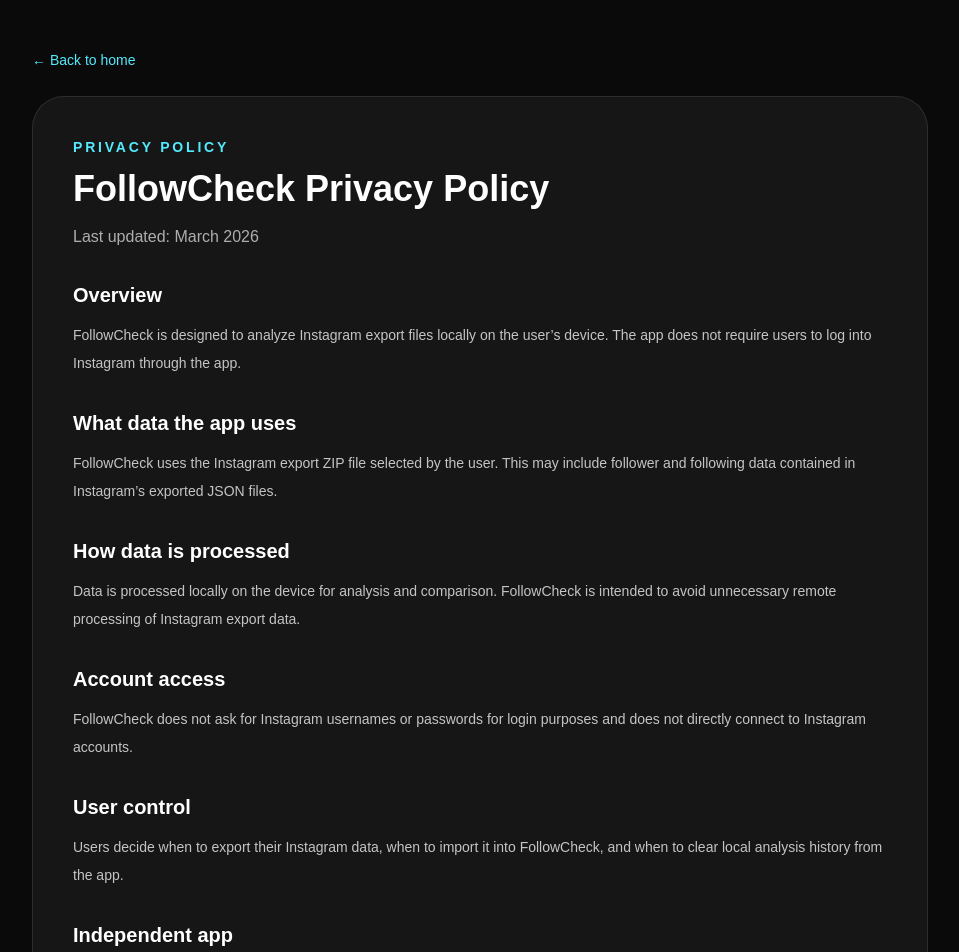
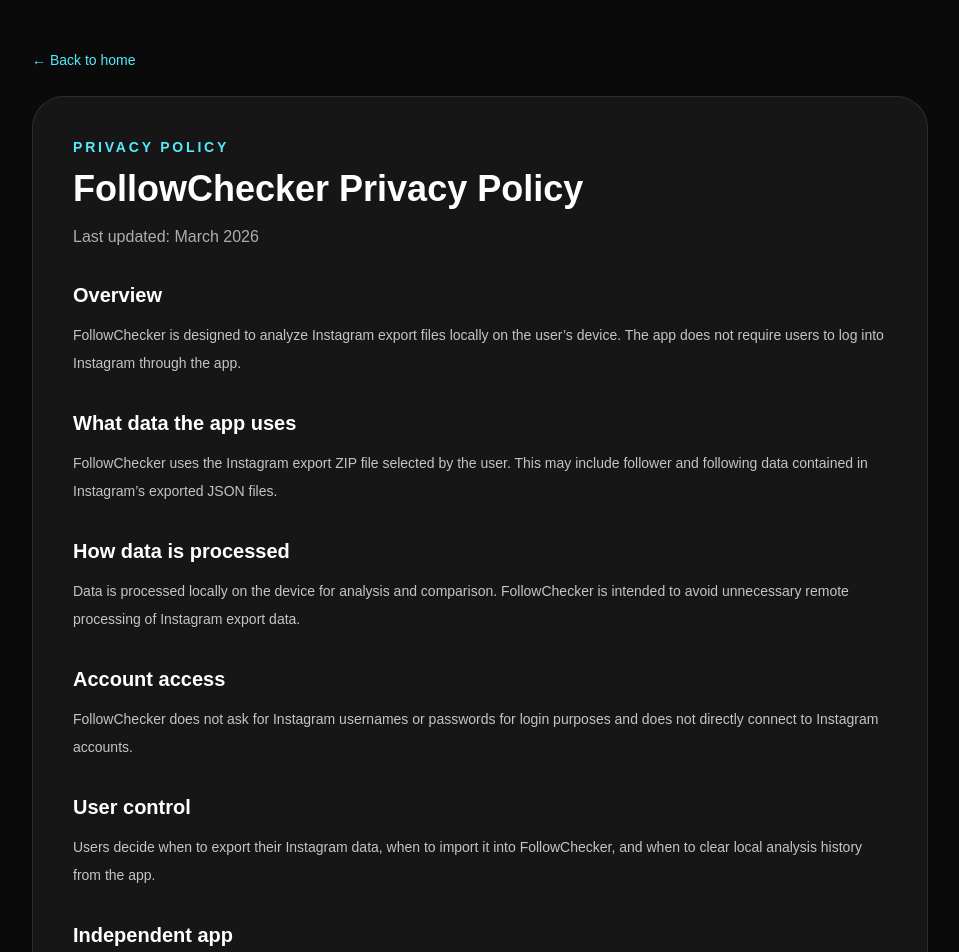
Before and after one commit to juan303134/followcheck-site, a Next.js app: page /privacy-policy in a window 1280 px wide. Shown: the top 952 px of the page, without its empty margins (160-1119 px from the left). Built offline with nearby package versions, Linux system fonts and the light colour scheme.

Commit message:
Rename website branding to FollowChecker

```diff
--- a/app/contact/page.tsx
+++ b/app/contact/page.tsx
@@ -12,7 +12,7 @@
           <div className="text-sm font-semibold uppercase tracking-[0.2em] text-cyan-300">
             Support / Contact
           </div>
-          <h1 className="mt-3 text-4xl font-bold">Need help with FollowCheck?</h1>
+          <h1 className="mt-3 text-4xl font-bold">Need help with FollowChecker?</h1>
           <p className="mt-4 text-base leading-8 text-white/70">
             Before requesting support, review the import guide on the home page and make sure your
             Instagram export uses JSON format, Followers and Following only, and All Time as the date range.
@@ -47,7 +47,7 @@
               publish publicly.
             </p>
             <div className="mt-4 rounded-2xl border border-cyan-300/20 bg-black/20 px-4 py-3 text-sm text-cyan-100">
-              Example: support@followcheckapp.com
+              Example: support@followcheckerapp.com
             </div>
           </div>
         </div>
--- a/app/layout.tsx
+++ b/app/layout.tsx
@@ -2,7 +2,7 @@
 import "./globals.css";
 
 export const metadata: Metadata = {
-  title: "FollowCheck – Private Instagram Export Analysis",
+  title: "FollowChecker – Private Instagram Export Analysis",
   description:
     "Import your Instagram export ZIP and analyze followers, mutuals, unfollowers, and account changes privately on your device.",
   icons: {
@@ -11,7 +11,7 @@
     apple: "/images/followcheck-logo.png",
   },
   openGraph: {
-    title: "FollowCheck – Private Instagram Export Analysis",
+    title: "FollowChecker – Private Instagram Export Analysis",
     description:
       "Import your Instagram export ZIP and analyze followers, mutuals, unfollowers, and account changes privately on your device.",
     images: ["/images/followcheck-logo.png"],
@@ -19,7 +19,7 @@
   },
   twitter: {
     card: "summary_large_image",
-    title: "FollowCheck – Private Instagram Export Analysis",
+    title: "FollowChecker – Private Instagram Export Analysis",
     description:
       "Import your Instagram export ZIP and analyze followers, mutuals, unfollowers, and account changes privately on your device.",
     images: ["/images/followcheck-logo.png"],
--- a/app/privacy-policy/page.tsx
+++ b/app/privacy-policy/page.tsx
@@ -12,14 +12,14 @@
           <div className="text-sm font-semibold uppercase tracking-[0.2em] text-cyan-300">
             Privacy Policy
           </div>
-          <h1 className="mt-3 text-4xl font-bold">FollowCheck Privacy Policy</h1>
+          <h1 className="mt-3 text-4xl font-bold">FollowChecker Privacy Policy</h1>
           <p className="mt-4 text-white/65">Last updated: March 2026</p>
 
           <div className="mt-8 space-y-8 text-sm leading-7 text-white/75">
             <section>
               <h2 className="text-xl font-semibold text-white">Overview</h2>
               <p className="mt-3">
-                FollowCheck is designed to analyze Instagram export files locally on the user’s
+                FollowChecker is designed to analyze Instagram export files locally on the user’s
                 device. The app does not require users to log into Instagram through the app.
               </p>
             </section>
@@ -27,7 +27,7 @@
             <section>
               <h2 className="text-xl font-semibold text-white">What data the app uses</h2>
               <p className="mt-3">
-                FollowCheck uses the Instagram export ZIP file selected by the user. This may include
+                FollowChecker uses the Instagram export ZIP file selected by the user. This may include
                 follower and following data contained in Instagram’s exported JSON files.
               </p>
             </section>
@@ -35,7 +35,7 @@
             <section>
               <h2 className="text-xl font-semibold text-white">How data is processed</h2>
               <p className="mt-3">
-                Data is processed locally on the device for analysis and comparison. FollowCheck is
+                Data is processed locally on the device for analysis and comparison. FollowChecker is
                 intended to avoid unnecessary remote processing of Instagram export data.
               </p>
             </section>
@@ -43,7 +43,7 @@
             <section>
               <h2 className="text-xl font-semibold text-white">Account access</h2>
               <p className="mt-3">
-                FollowCheck does not ask for Instagram usernames or passwords for login purposes and
+                FollowChecker does not ask for Instagram usernames or passwords for login purposes and
                 does not directly connect to Instagram accounts.
               </p>
             </section>
@@ -51,7 +51,7 @@
             <section>
               <h2 className="text-xl font-semibold text-white">User control</h2>
               <p className="mt-3">
-                Users decide when to export their Instagram data, when to import it into FollowCheck,
+                Users decide when to export their Instagram data, when to import it into FollowChecker,
                 and when to clear local analysis history from the app.
               </p>
             </section>
@@ -59,7 +59,7 @@
             <section>
               <h2 className="text-xl font-semibold text-white">Independent app</h2>
               <p className="mt-3">
-                FollowCheck is an independent application and is not affiliated with or endorsed by
+                FollowChecker is an independent application and is not affiliated with or endorsed by
                 Instagram or Meta.
               </p>
             </section>
```
